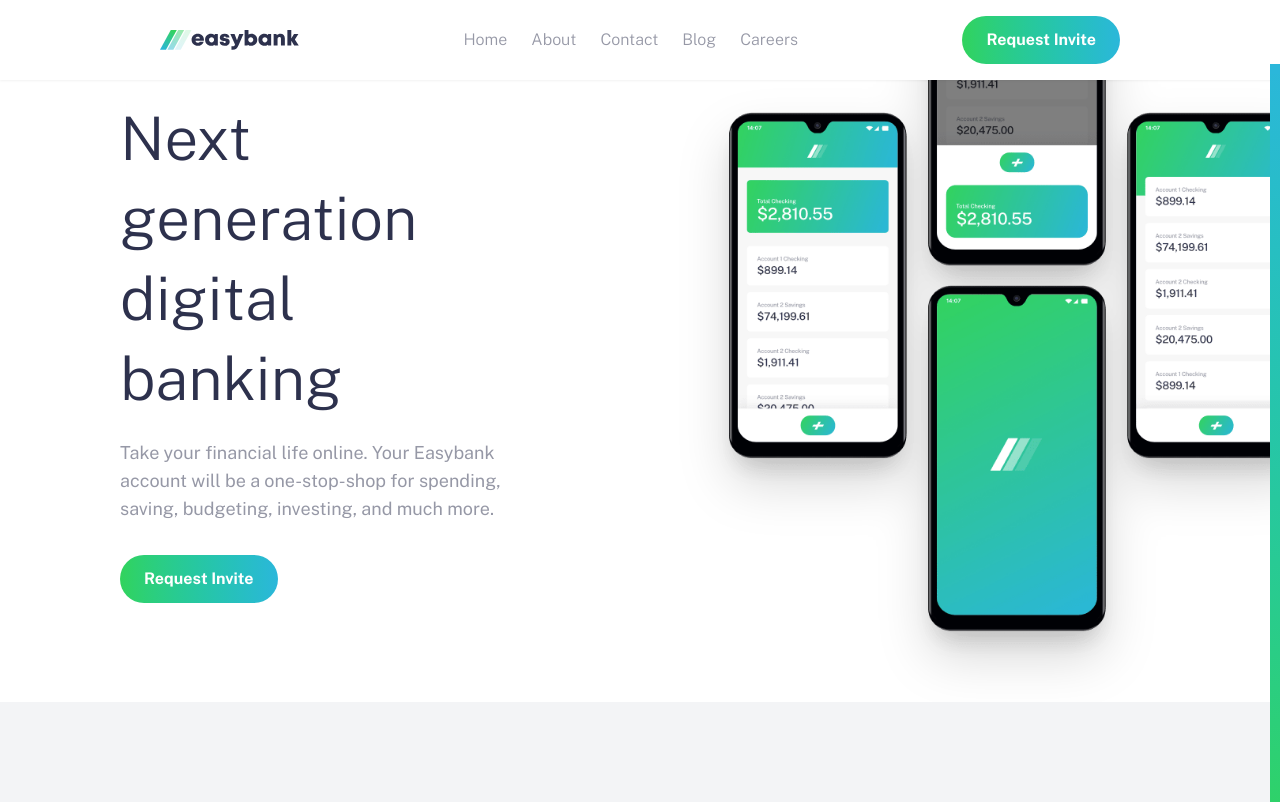
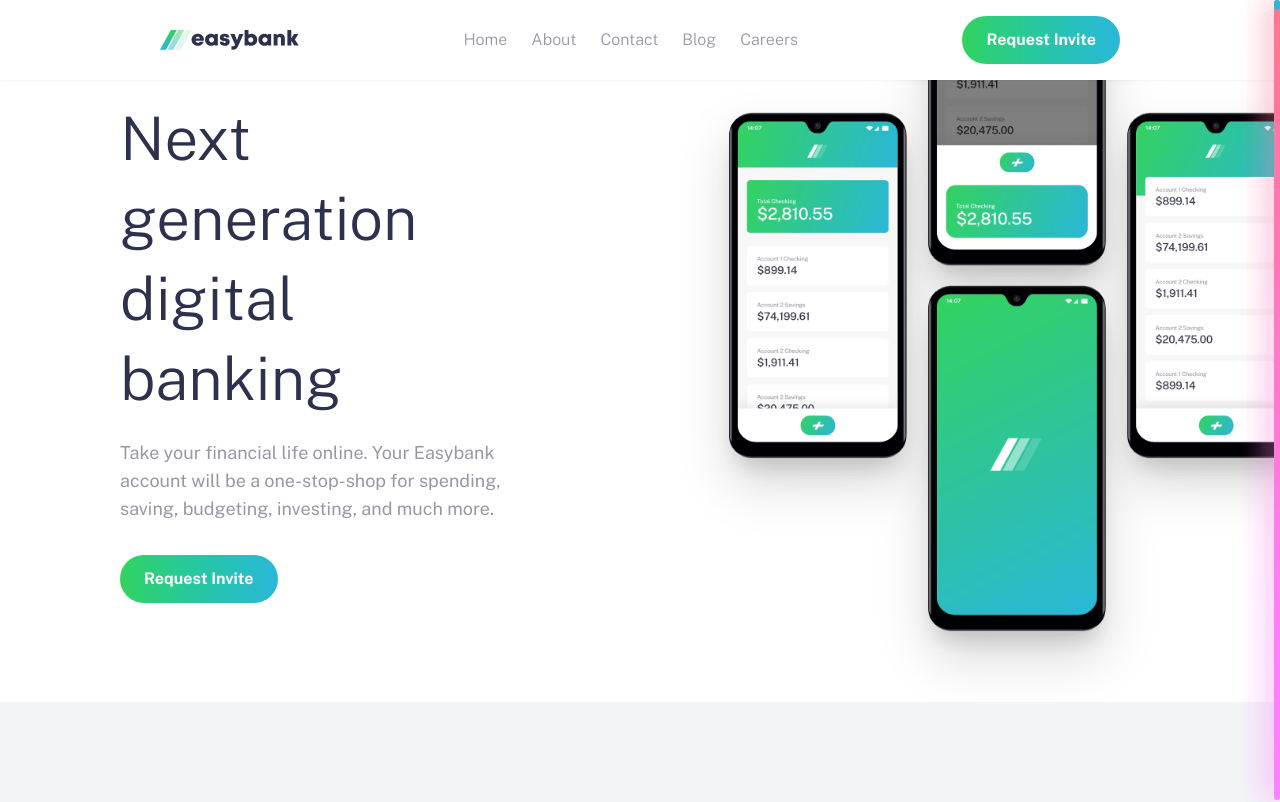
Before and after one commit to MarziaJalili/easybank-landing-page, a React (Vite) app: page / in a window 1280 px wide. Shown: the top 802 px of the page. Built offline with nearby package versions, Linux system fonts and the light colour scheme.

Commit message:
finished the project!

```diff
--- a/src/App.jsx
+++ b/src/App.jsx
@@ -8,12 +8,23 @@ import { useState } from "react";
 
 const App = () => {
   const [darkMode, setDarkMode] = useState(false);
+
+  // animating the progress bar...
+  const progress = document.querySelector(".progress-bar");
+  const totalHeight = document.body.scrollHeight - window.innerHeight;
+
+  if (progress) {
+    window.onscroll = () => {
+      const progressHeight = (window.pageYOffset / totalHeight) * 100;
+      progress.style.height = progressHeight + "%";
+    };
+  }
   return (
     <>
       {/* the scroll progress bar */}
 
-      <div className="progressbar z-100 fixed top-16 right-0 w-[10px] h-[100%] bg-linear-to-t from-Lime-Green to-Bright-Cyan"></div>
-      <div className="scroll-path z-100 fixed top-16 right-0 w-[10px] h-[10px] bg-Bright-Cyan"></div>
+      <div className="progress-bar rounded-full z-100 fixed top-0 right-0 w-[6px] bg-linear-to-t h-full from-Lime-Green to-Bright-Cyan"></div>
+      <div className="scroll-path rounded-full z-100 fixed top-0 right-0 w-[6px] h-[10px] bg-Bright-Cyan"></div>
 
       {/* main content of the page */}
 
--- a/src/components/RequestButton.jsx
+++ b/src/components/RequestButton.jsx
@@ -1,6 +1,7 @@
 const RequestButton = ({ show }) => {
   return (
     <a
+      href="#"
       className={`${show} invite-btn py-3 cursor-pointer px-6 font-bold text-white bg-gradient-to-r  from-Lime-Green to-Bright-Cyan bg-Bright-Red rounded-full baseline hover:bg-Bright-Red-Sup-Light duration-300 text-bold hover:opacity-70 transition-opacity `}
     >
       Request Invite
--- a/src/components/header/Header.jsx
+++ b/src/components/header/Header.jsx
@@ -24,7 +24,7 @@ const Header = ({ darkMode }) => {
   };
   console.log(document.body);
   return (
-    <header className="fixed w-full z-1 md:py-4 p-6 flex items-center justify-between bg-white drop-shadow-xs lg:px-20 xl:px-40">
+    <header className="fixed w-full z-1 md:py-4 p-6 flex items-center justify-between bg-white drop-shadow-xs max-lg:pr-8 lg:px-20 xl:px-40">
       {/* logo image */}
       <img
         className="max-md:w-[120px]"
--- a/src/index.css
+++ b/src/index.css
@@ -1,14 +1,4 @@
 @import "tailwindcss";
-
-/* add the font */
-* {
-  font-family: "Public Sans", sans-serif;
-}
-
-body {
-  /* making toggling the mode smoother... */
-  transition: 1s;
-}
 
 @theme {
   /* ## Colors */
@@ -26,12 +16,33 @@ body {
   --color-Very-Light-Gray: hsl(0, 0%, 98%);
 }
 
+/* add the font */
+* {
+  font-family: "Public Sans", sans-serif;
+}
+
+body {
+  /* making toggling the mode smoother... */
+  transition: 1s;
+}
+
+/* changing the selection color... */
+::selection {
+  background-color: #ffecbc;
+  color: var(--color-Dark-Blue);
+}
+
+::-moz-selection {
+  background-color: #ffecbc;
+  color: var(--color-Dark-Blue);
+}
+
 /* fading out the page when them MobileNav is rendered and vis versa... */
 body.overlay::after {
   content: "";
-  position: absolute;
+  position: fixed;
   width: 100%;
-  height: 100vh;
+  height: 100%;
   background-color: #8489a8;
   opacity: 0.7;
   inset: 0;
@@ -93,8 +104,43 @@ body.overlay::after {
   transition: filter 0.3s ease, opacity 0.3s ease, box-shadow 0.5s ease;
 }
 
+/* scroll bar animation... */
 ::-webkit-scrollbar {
   width: 0;
+}
+
+.progress-bar {
+  animation: progress 5s linear infinite;
+
+  &::before,
+  &::after {
+    content: "";
+    position: absolute;
+    top: 0;
+    left: 0;
+    width: 100%;
+    height: 100%;
+    background: linear-gradient(
+      to top,
+      var(--color-Lime-Green),
+      var(--color-Bright-Cyan)
+    );
+    filter: blur(15px);
+  }
+}
+
+&::after {
+  filter: blue(35px);
+}
+
+@keyframes progress {
+  0%,
+  100% {
+    filter: hue-rotate(0deg);
+  }
+  50% {
+    filter: hue-rotate(365deg);
+  }
 }
 
 /* dark mode */
@@ -102,6 +148,14 @@ body.dark {
   background-color: #03181b;
   &.overlay::after {
     background-color: #032727;
+  }
+
+  ::selection {
+    background-color: #d1fab6;
+  }
+
+  ::-moz-selection {
+    background-color: #d1fab6;
   }
 
   h1,
```
